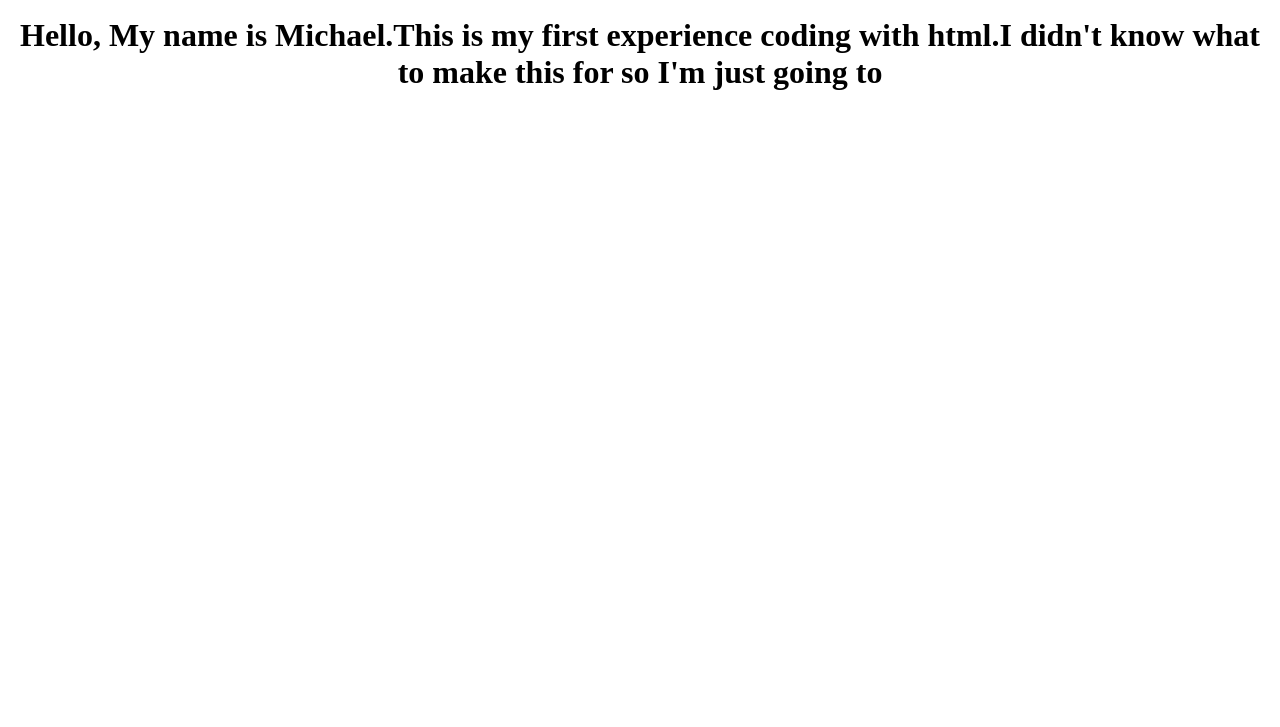
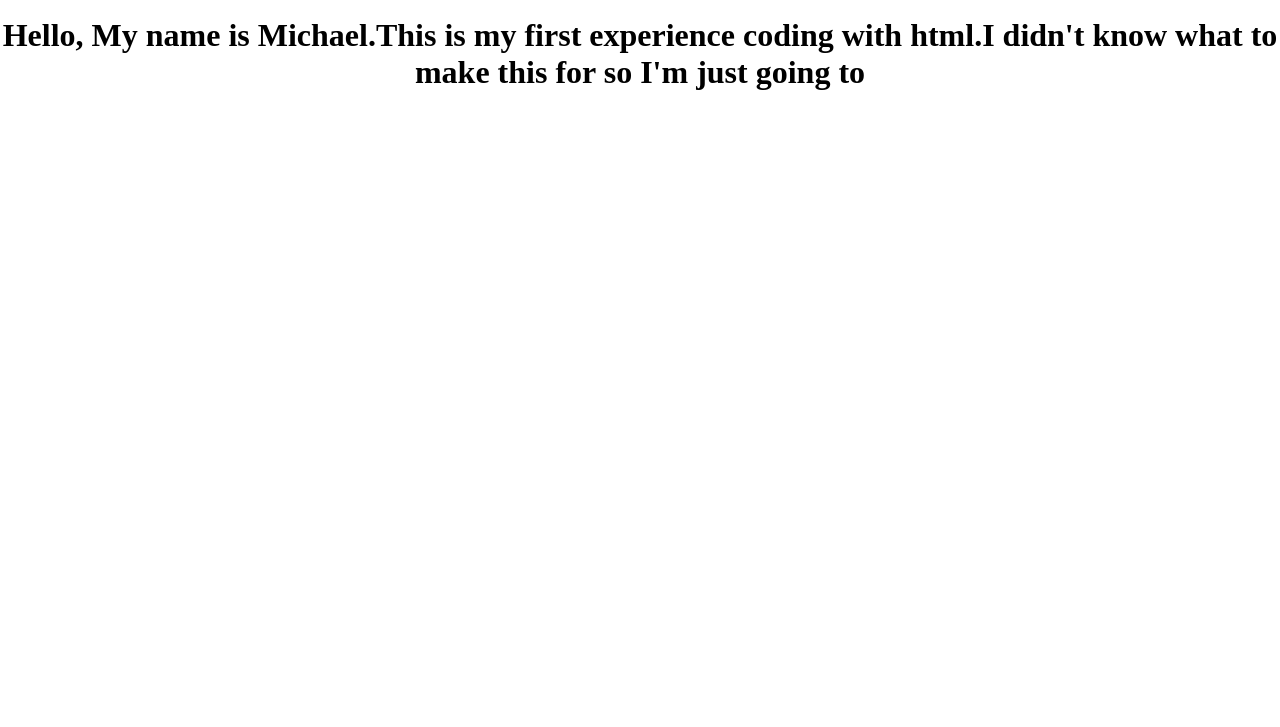
Before and after one commit to EscapeTheLag/EscapeTheLag.github.io, a plain HTML site: page index.html in a window 1280 px wide. Shown: the part 73-800 px from the top of the page. Drawn offline with nearby package versions, Linux system fonts and the light colour scheme.

Commit message:
Update index.html

```diff
--- a/index.html
+++ b/index.html
@@ -1,6 +1,7 @@
 <!DOCTYPE html>
 <html>
     <head>
+        <link href="/normalize.css" rel="stylesheet">
         <title>EscapeTheLag</title>
         <style>
             p{
```
